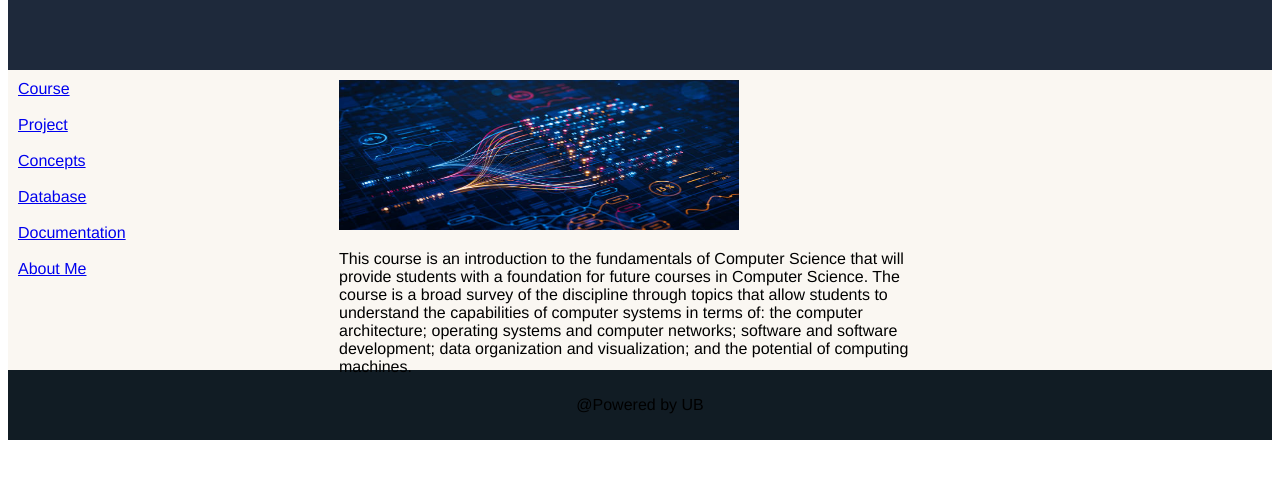
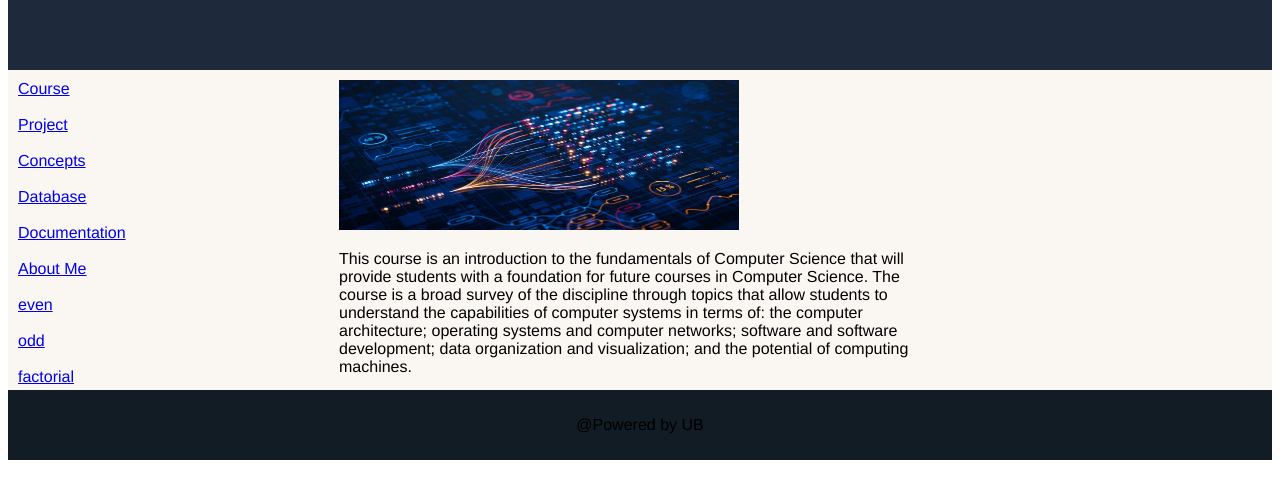
Before and after one commit to 2026165255/FOC-index.html, a plain HTML site: page index.html in a window 1280 px wide. Shown: the part 146-644 px from the top of the page. Drawn offline with Linux system fonts and the light colour scheme.

Commit message:
Add files via upload

```diff
--- a/index.html
+++ b/index.html
@@ -30,7 +30,7 @@ body {
 /* Create three unequal columns that sits next to each other */
 .column {
   padding: 10px;
-  height: 300px; /* Should be removed. Only for demonstration */
+  height: 320px; /* Should be removed. Only for demonstration */
 }
 
 /* Left and right column */
@@ -78,7 +78,10 @@ body {
 <a href="concepts.html">Concepts</a><br><br>
 <a href="database.html">Database</a><br><br>
 <a href="documentation.html">Documentation</a><br><br>
-<a href="aboutme.html">About Me</a>
+<a href="aboutme.html">About Me</a><br><br>
+<a href="even.html">even</a><br><br>
+<a href="odd.html">odd</a><br><br>
+<a href="factorial.html">factorial</a>
 
   </div>
 
```
Also changed, not shown: concepts.html (+5 -2 lines), course.html (+5 -2 lines), project.html (+5 -2 lines).
